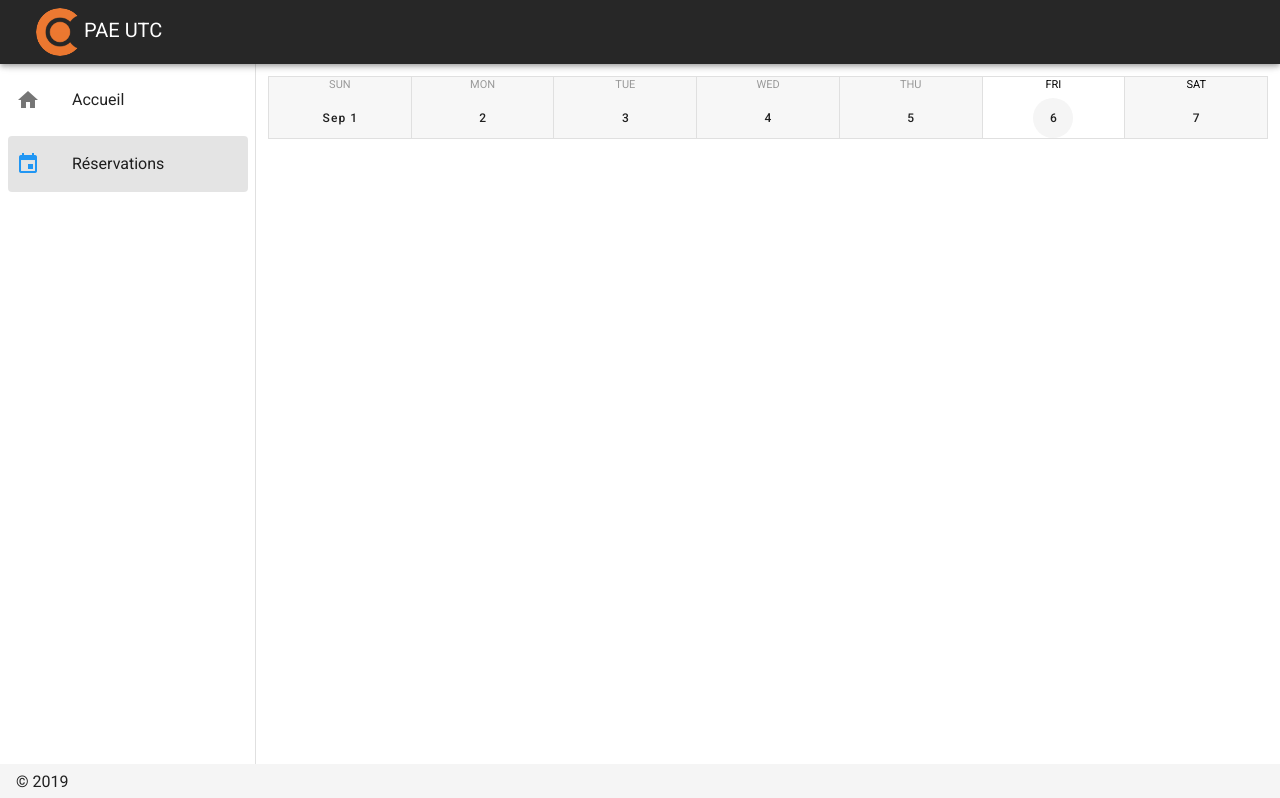
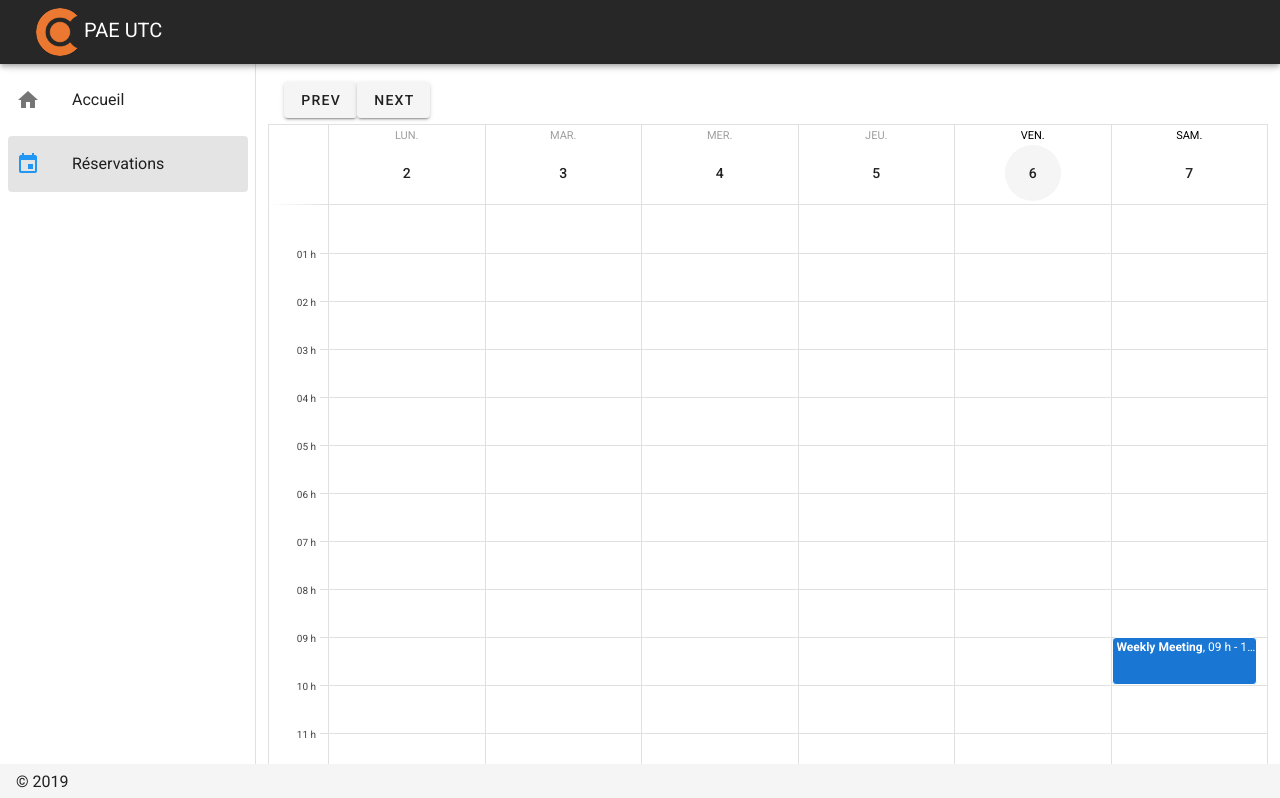
Before and after one commit to lvaroqui/pae-website, a Nuxt app in the folder front/: page /booking in a window 1280 px wide. Shown: the top 798 px of the page. Built offline with nearby package versions, Linux system fonts and the light colour scheme.

Commit message:
Added calendar and Prev/Next buttons

```diff
--- a/front/layouts/default.vue
+++ b/front/layouts/default.vue
@@ -30,7 +30,7 @@
     </v-navigation-drawer>
 
     <v-content>
-      <v-container fluid>
+      <v-container style="background-color:white" fluid>
         <nuxt />
       </v-container>
     </v-content>
--- a/front/pages/booking.vue
+++ b/front/pages/booking.vue
@@ -1,11 +1,50 @@
 <template>
-  <v-layout>
-    <v-calendar-weekly></v-calendar-weekly>
-  </v-layout>
+  <v-row no-gutters>
+    <v-col>
+      <v-toolbar flat dense>
+        <v-btn @click="$refs.calendar.prev()">Prev</v-btn>
+        <v-btn @click="$refs.calendar.next()">Next</v-btn>
+      </v-toolbar>
+      <v-sheet min-width="100%">
+        <v-calendar
+          ref="calendar"
+          v-model="focus"
+          locale="fr"
+          :events="events"
+          type="week"
+          :max-days="6"
+          :weekdays="[1, 2, 3, 4, 5, 6]"
+          @change="updateRange"
+        >
+        </v-calendar>
+      </v-sheet>
+    </v-col>
+  </v-row>
 </template>
 
 <script>
 export default {
+  name: 'Booking',
+  data() {
+    return {
+      focus: null,
+      start: null,
+      end: null,
+      events: [
+        {
+          name: 'Weekly Meeting',
+          start: '2019-09-07 09:00',
+          end: '2019-09-07 10:00'
+        }
+      ]
+    }
+  },
+  methods: {
+    updateRange({ start, end }) {
+      this.start = start
+      this.end = end
+    }
+  },
   head() {
     return {
       title: 'Réservations'
```
